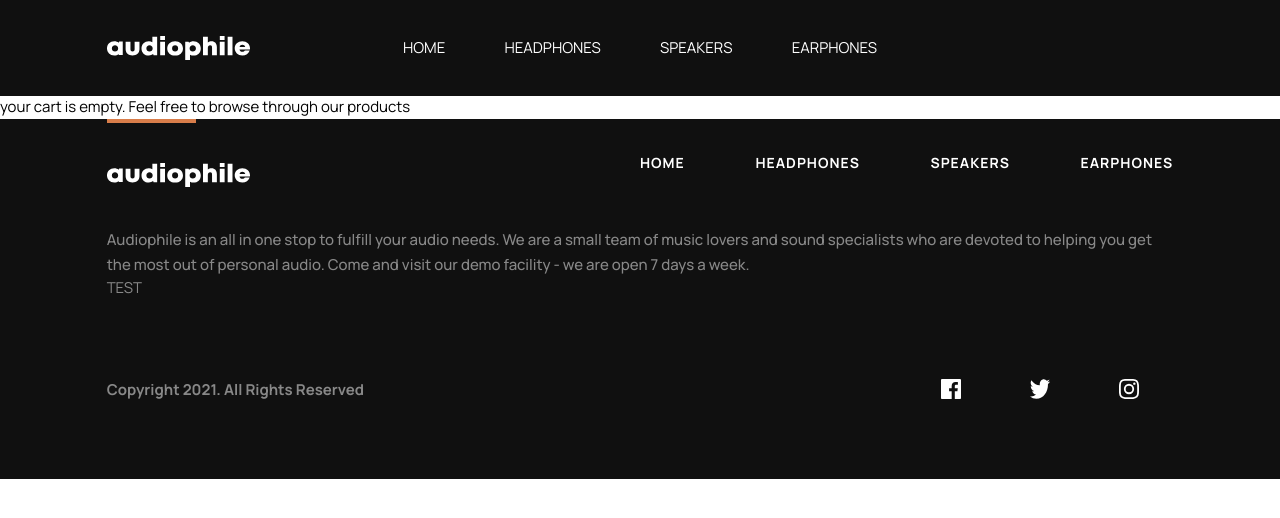
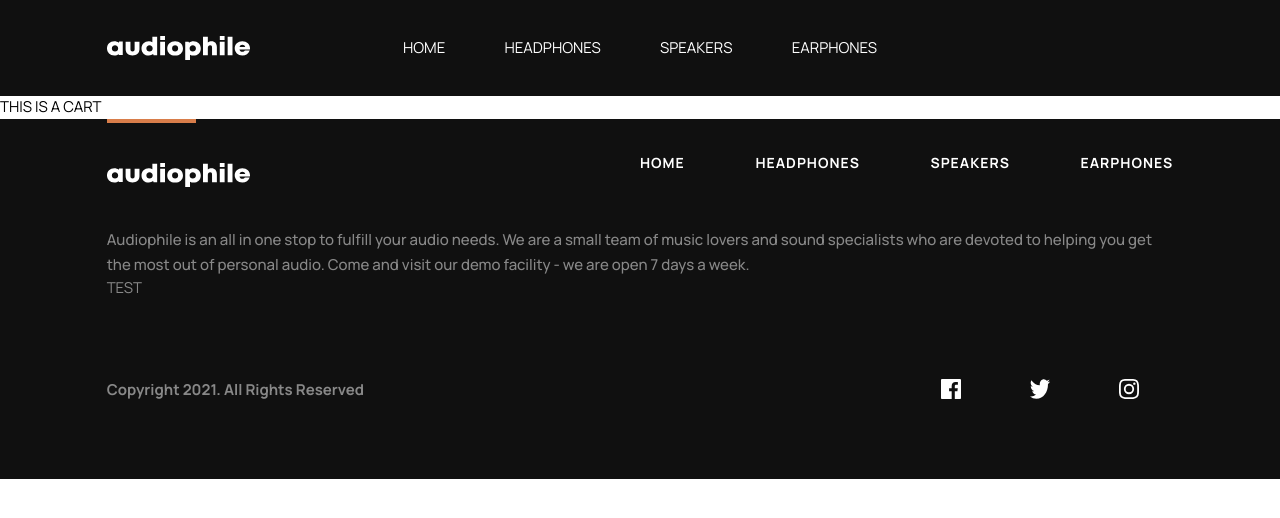
Before and after one commit to tonako13gm/Audiophile, a Next.js app: page /cart in a window 1280 px wide. Shown: the top 518 px of the page. Built offline with nearby package versions, Linux system fonts and the light colour scheme; no server answers; the database is empty.

Commit message:
disabled checkoutcart for testing

```diff
--- /dev/null
+++ b/src/app/@cartModal/(.)cart/page.tsx
@@ -0,0 +1,18 @@
+
+import CartCheckOut from '@/src/app/components/cart/checkOutCart';
+import Modal from "@/src/app/components/modal";
+
+// import { Modal } from './ssr';
+
+export default function ModalCart() {
+  const style = 'absolute top-1/2 left-1/2 -translate-x-1/2 -translate-y-1/2 sm:w-10/12 md:w-8/12 lg:w-2/5 max-h-[90vh] overflow-hidden bg-lightColor rounded-lg shadow-xl overflow-y-auto'
+
+  return (
+    <Modal style={style}>
+      <div className="p-6 h-full flex flex-col">
+        {/* <CartCheckOut/> */}
+        <h1>THIS IS A CART</h1>
+      </div>
+    </Modal>
+  )
+}
--- /dev/null
+++ b/src/app/@cartModal/default.tsx
@@ -0,0 +1,3 @@
+export default function Default() {
+    return null;
+  }
--- a/src/app/cart/page.tsx
+++ b/src/app/cart/page.tsx
@@ -4,7 +4,8 @@ import CartCheckOut from "../components/cart/checkOutCart"
 export default function Cart() {
   return (
     <>
-      <CartCheckOut/>
+      {/* <CartCheckOut/> */}
+      <h1>THIS IS A CART</h1>
     </>
   )
 }
--- a/src/app/components/header/header.tsx
+++ b/src/app/components/header/header.tsx
@@ -8,6 +8,9 @@ import HamburgerMenu from './hamburgerMenu';
 import { pathname } from '../../components/utils/usePathname';
 
 export default function Header() {
+
+    const style = 'absolute top-1/2 left-1/2 -translate-x-1/2 -translate-y-1/2 sm:w-10/12 md:w-8/12 lg:w-2/5 max-h-[90vh] overflow-hidden bg-lightColor rounded-lg shadow-xl overflow-y-auto'
+
     return (
         <header className="bg-darkColor justify-items-center text-lightColor">
             <div className='flex justify-between items-center w-10/12 min-h-24'>
@@ -38,7 +41,6 @@ export default function Header() {
                 {/* Cart Icon */}
                 <div className='cart w-1/6 md:w-1/12 lg:w-3/12 text-primaryDark'>
                     <Link href='/cart' className='flex justify-end'>
-                        {/* <CartIcon className={`${pathname === '/cart' ? 'hidden' : 'fill-lightColor hover:fill-primaryDark'}`} /> */}
                         <ShoppingCart  color="white" size={30}
                             className={`${pathname === '/cart' ? 'hidden' : 'fill-lightColor hover:fill-primaryDark'}`}
                         />
--- a/src/app/layout.tsx
+++ b/src/app/layout.tsx
@@ -8,18 +8,18 @@ import { Manrope } from 'next/font/google'
 const manrope = Manrope({ subsets: ['latin'] })
 
 export default function RootLayout({
-  children
-  // cartModal
+  children,
+  cartModal
 }: Readonly<{
   children: React.ReactNode
-  // cartModal: React.ReactNode
+  cartModal: React.ReactNode
 }>) {
   return (
     <html lang="en">
       <body
         className={manrope.className}
       >
-        {/* {cartModal} */}
+        {cartModal}
         <div className="mx-auto">
             <Header/>
             {children}
```
